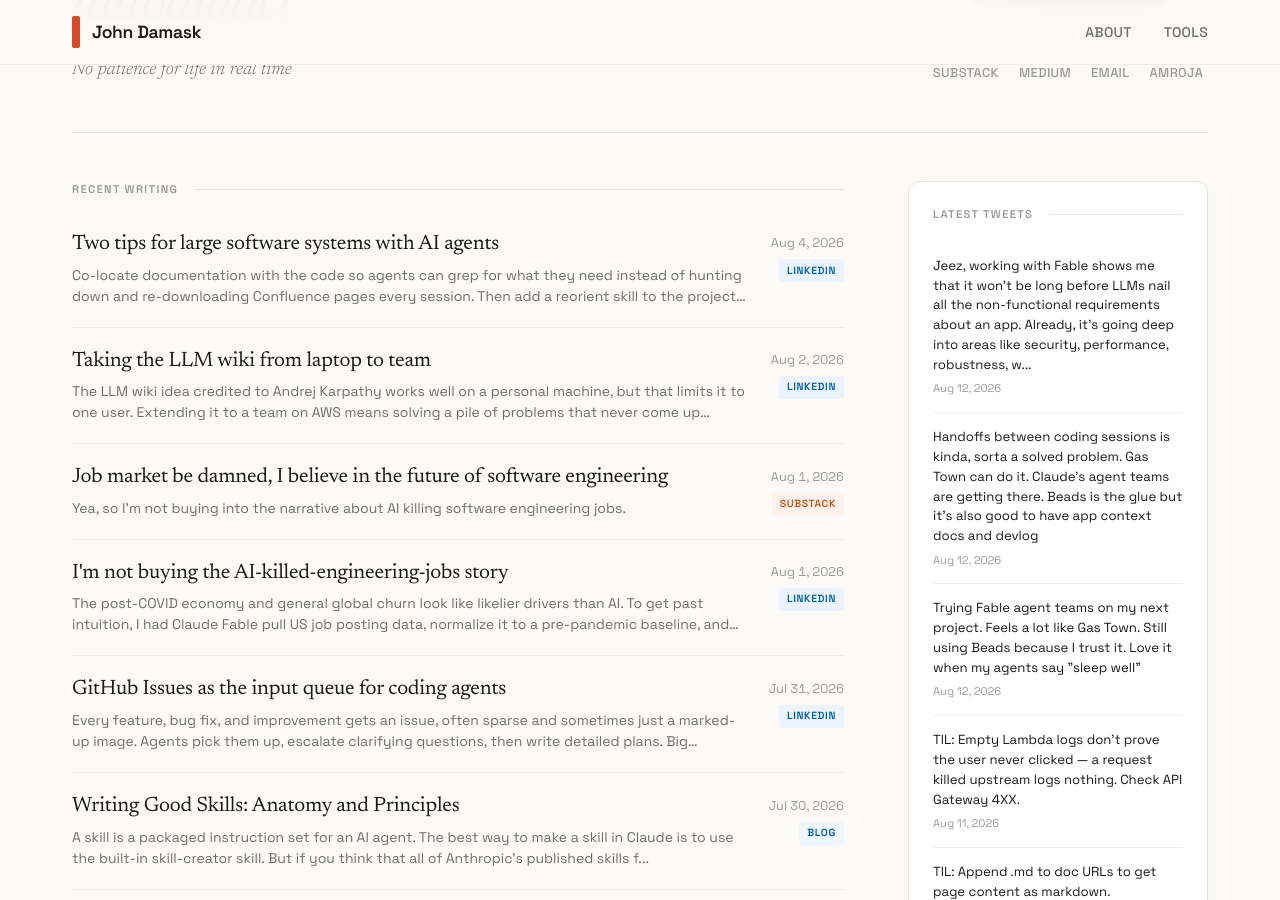
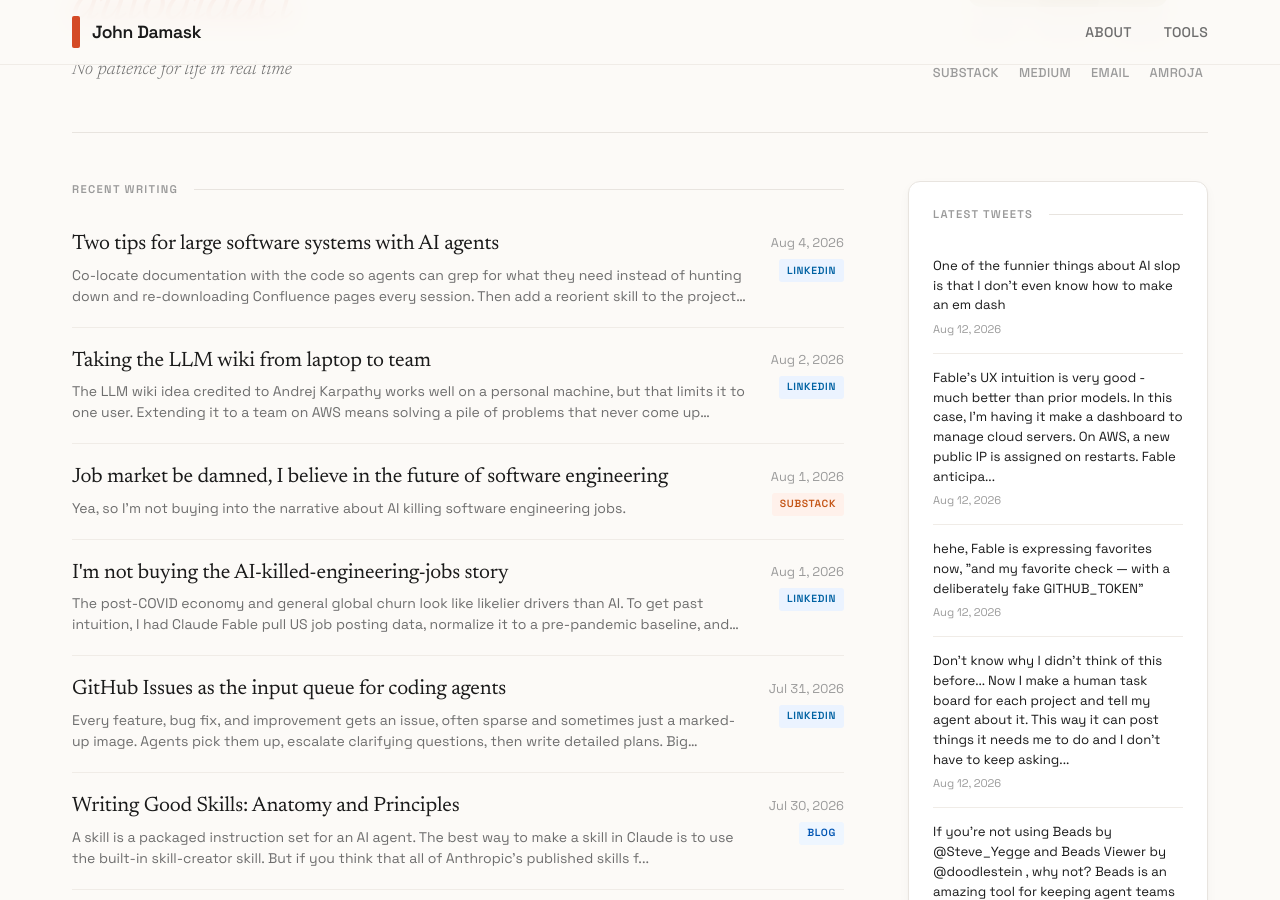
Before and after one commit to jbdamask/jbdamask.github.io, a Jekyll site: the page built from index.html, in a window 1280 px wide and 900 px high, scrolled down 362 px. Built offline with Jekyll 4.4.1, drawn with Linux system fonts in a browser that asks for light colours; the list of posts is cut into pages by our own code; some of the changed text lies outside the part shown.

Commit message:
Update Twitter posts

```diff
--- a/_data/twitter-posts.yml
+++ b/_data/twitter-posts.yml
@@ -2,6 +2,49 @@
 # Fetches latest tweets and merges with existing posts
 # Keeps max 150 most recent tweets (LIFO)
 
+- title: One of the funnier things about AI slop is that I don't even know how to
+    make an em dash
+  source: twitter
+  url: https://twitter.com/jbdamask/status/2087631493984129387
+  date: '2026-08-12'
+  excerpt: One of the funnier things about AI slop is that I don't even know how to
+    make an em dash
+  image: ''
+- title: Fable's UX intuition is very good - much better than prior models. In this
+    case, I'm having it make ...
+  source: twitter
+  url: https://twitter.com/jbdamask/status/2087600872918257940
+  date: '2026-08-12'
+  excerpt: Fable's UX intuition is very good - much better than prior models. In this
+    case, I'm having it make a dashboard to manage cloud servers. On AWS, a new public
+    IP is assigned on restarts. Fable anticipa...
+  image: ''
+- title: hehe, Fable is expressing favorites now, "and my favorite check — with a
+    deliberately fake GITHUB_TO...
+  source: twitter
+  url: https://twitter.com/jbdamask/status/2087597762971943232
+  date: '2026-08-12'
+  excerpt: hehe, Fable is expressing favorites now, "and my favorite check — with
+    a deliberately fake GITHUB_TOKEN"
+  image: ''
+- title: Don't know why I didn't think of this before... Now I make a human task board
+    for each project and t...
+  source: twitter
+  url: https://twitter.com/jbdamask/status/2087550854190579952
+  date: '2026-08-12'
+  excerpt: Don't know why I didn't think of this before... Now I make a human task
+    board for each project and tell my agent about it. This way it can post things
+    it needs me to do and I don't have to keep asking...
+  image: ''
+- title: If you're not using Beads by @Steve_Yegge and Beads Viewer by @doodlestein
+    , why not? Beads is an am...
+  source: twitter
+  url: https://twitter.com/jbdamask/status/2087541082011615571
+  date: '2026-08-12'
+  excerpt: If you're not using Beads by @Steve_Yegge and Beads Viewer by @doodlestein
+    , why not? Beads is an amazing tool for keeping agent teams on track and Beads
+    Viewer helps us poor, slow humans follow along...
+  image: ''
 - title: Jeez, working with Fable shows me that it won't be long before LLMs nail
     all the non-functional requ...
   source: twitter
@@ -1140,43 +1183,3 @@
     back and forth. Beads solves the task management and Beads Viewer makes it easy
     to follow along. Going to experiment with...
   image: ''
-- title: Interesting...Claude Code Opus decides to kick of Sonnet in plan mode to
-    figure out how to implement...
-  source: twitter
-  url: https://twitter.com/jbdamask/status/2018875209277997404
-  date: '2026-02-04'
-  excerpt: Interesting...Claude Code Opus decides to kick of Sonnet in plan mode to
-    figure out how to implement a Beads task. I think this means the task wasn't granular
-    enough
-  image: ''
-- title: Thank you for Beads Viewer @doodlestein !
-  source: twitter
-  url: https://twitter.com/jbdamask/status/2018866417035247722
-  date: '2026-02-04'
-  excerpt: Thank you for Beads Viewer @doodlestein !
-  image: ''
-- title: One of the most useful Claude Code agents I've made. Just ask "where were
-    we" when starting a sessio...
-  source: twitter
-  url: https://twitter.com/jbdamask/status/2018857334261399797
-  date: '2026-02-04'
-  excerpt: One of the most useful Claude Code agents I've made. Just ask "where were
-    we" when starting a session. A subagent queries recent git history, planning files,
-    devlog, chat history, Beads and task lists...
-  image: https://pbs.twimg.com/news_img/2018857337130242048/Vi_0AFg-?format=jpg&name=orig
-- title: Beads and Beads Viewer are two of the coolest open source projects out there
-    today. Massive producti...
-  source: twitter
-  url: https://twitter.com/jbdamask/status/2018530594364272808
-  date: '2026-02-03'
-  excerpt: Beads and Beads Viewer are two of the coolest open source projects out
-    there today. Massive productivity boosters
-  image: ''
-- title: I think the definition of AGI should be updated to, “LLMs can write code
-    without CORS errors”
-  source: twitter
-  url: https://twitter.com/jbdamask/status/2018513822345245109
-  date: '2026-02-03'
-  excerpt: I think the definition of AGI should be updated to, “LLMs can write code
-    without CORS errors”
-  image: ''
```
